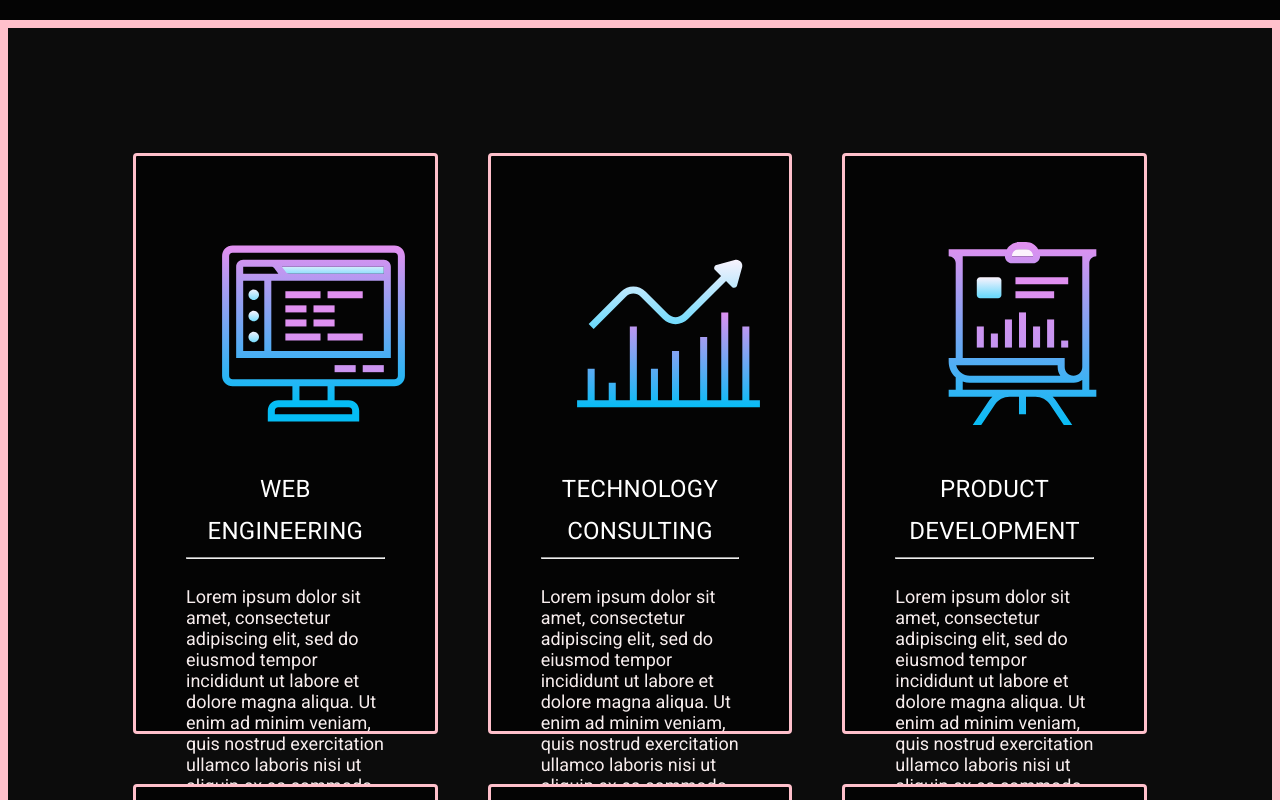
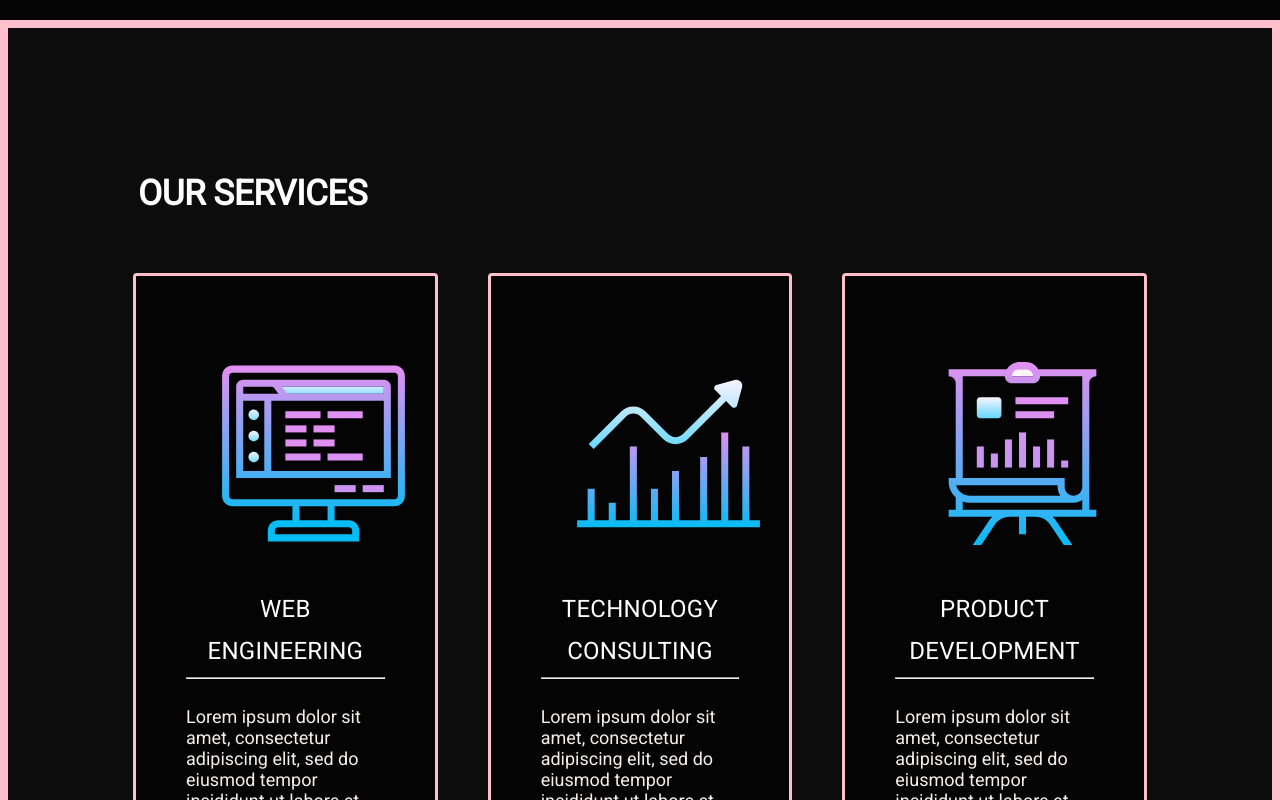
Before and after one commit to the-digital-labs/thedigitallabs.io, a React (Create React App) app: page / in a window 1280 px wide. Shown: the part 780-1580 px from the top of the page. Built offline with nearby package versions, Linux system fonts and the light colour scheme; grey boxes are pictures that could not be loaded.

Commit message:
add services heading

```diff
--- a/src/components/Offering.js
+++ b/src/components/Offering.js
@@ -21,11 +21,16 @@ const useStyles = makeStyles((theme) => ({
     backgroundColor: '#0c0c0c'
   },
   header: {
-    fontSize: 60,
+    fontSize: 50,
     color: 'white',
+    textAlign: 'left',
+    fontWeight: 600,
+    fontVariant: 'all-small-caps',
+    padding: 30
+
   },
   paper: {
-    height: 475,
+    minHeight: 475,
     margin: 25,
     textAlign: 'center',
     backgroundColor: '#040404',
@@ -54,6 +59,9 @@ const Offering = (props) => {
   return (
     <div className={classes.offering} id="offering">
       <Grid container>
+        <Grid item lg={12} md={12} sm={12} xs={12}>
+          <Typography className={classes.header} variant="h2">Our Services</Typography>
+        </Grid>
         <Grid item lg={4} md={12} sm={12} xs={12}>
           <Paper className={classes.paper + ' offering-card'} variant="outlined">
             <img src={webIcon} alt="Web App Dev" className={classes.icon} />
```
